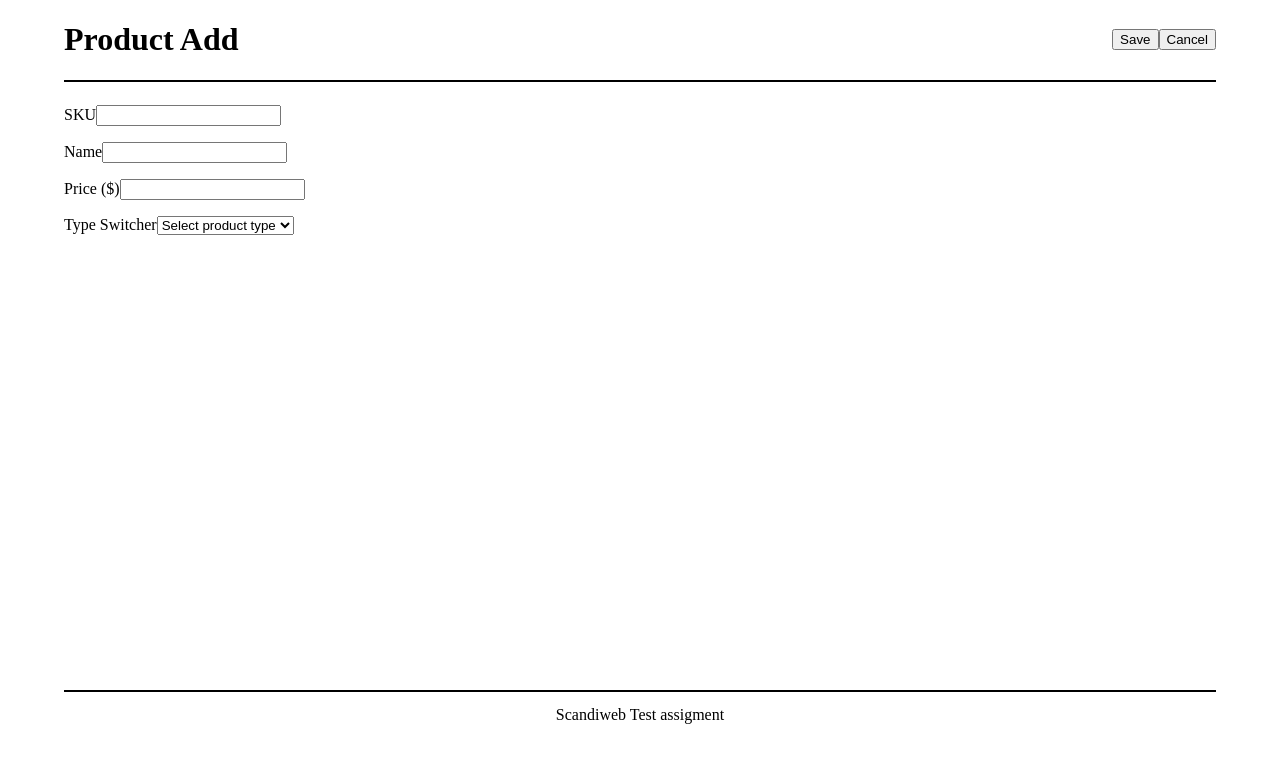
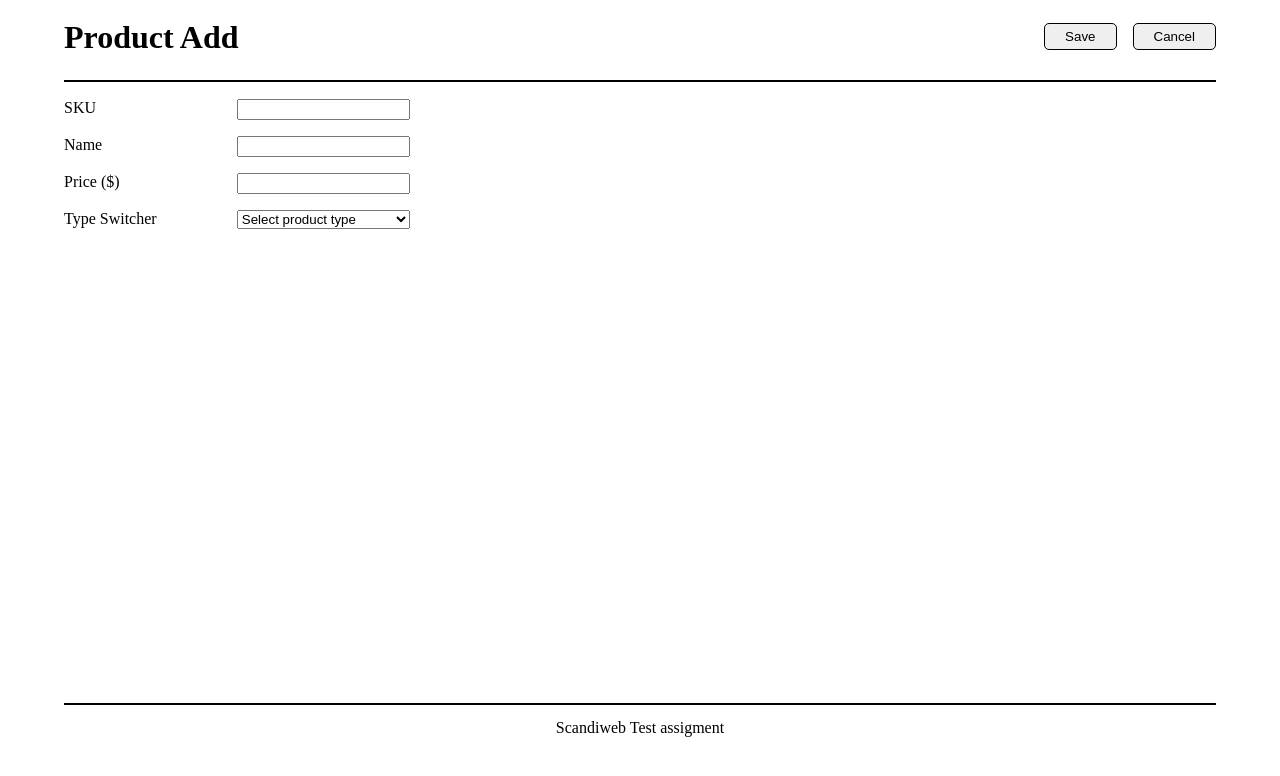
Before and after one commit to ak-hu/scandiweb-test-assignment, a React (Create React App) app in the folder public/: page /add-product in a window 1280 px wide. Shown: the top 776 px of the page. Built offline with nearby package versions, Linux system fonts and the light colour scheme.

Commit message:
styles updated

```diff
--- a/public/src/scss/_variables.scss
+++ b/public/src/scss/_variables.scss
@@ -0,0 +1,4 @@
+$primary_color: #fff;
+$secondary_color: #000;
+
+$base: 5px;
--- a/public/src/scss/styles.scss
+++ b/public/src/scss/styles.scss
@@ -7,6 +7,7 @@ body {
     bottom: 0;
     width: 90%;
     font-size: 1rem;
+    background-color: $primary_color;
 }
 
 button,
@@ -15,43 +16,53 @@ a {
 }
 
 .container {
-    display: flex;
-    flex-direction: column;
+    display: grid;
+    grid-template-rows: 10% 85% 5%;
+}
+
+.header,
+.footer {
+    &::after {
+        position: absolute;
+        content: '';
+        height: calc($base / 2.5);
+        width: 90%;
+        background-color: $secondary_color;
+    }
 }
 
 .header{
     @include flex-center;
     justify-content: space-between;
 
-
-    &--buttons{
+    &__buttons{
         display: flex;
         gap: 1rem;
+
         button{
-            padding: 5px 20px;
-            border-radius: 5px;
-            border: 1px solid #000;
+            padding: $base calc($base * 4);
+            border-radius: $base;
+            border: calc($base / 5) solid $secondary_color;
         }
     }
 
     &::after {
-        position: absolute;
-        content: '';
         top: 10%;
         left: 5%;
-        height: 2px;
-        width: 90%;
-        background-color: #000;
     }
 }
 
-.products-container{
-    flex: 1;
+.content {
+    height: 70vh;
+}
+
+.product-list__wrapper{
     display: grid;
+    gap: 1.5rem;
     grid-template-columns: repeat(4, 1fr);
     grid-template-rows: repeat(3, 1fr);
-    gap: 1rem;
-    margin: 50px 0;
+    margin: calc($base * 5) 0;
+    overflow-y: auto;
 }
 
 
@@ -61,9 +72,9 @@ a {
     justify-content: center;
     flex-direction: column;
     max-width: 100%;
-    padding: 2rem 0 1.5rem 0;
-    border: 1px solid #000;
-    border-radius: 5px;
+    padding: 2.1rem 0;
+    border: calc($base / 5) solid $secondary_color;
+    border-radius: $base;
 
     .delete-checkbox {
         position: absolute;
@@ -73,20 +84,15 @@ a {
     }
 }
 
-
-.content {
-    height: 70vh;
-}
-
 .form {
     display: flex;
     align-items: flex-start;
     flex-direction: column;
     gap: 1rem;
     width: 30%;
-    margin: 25px 0;
+    margin: calc($base * 5) 0;
 
-    .input-wrapper {
+    &__input-wrapper {
         display: grid;
         grid-template-columns: 50% 50%;
         width: 100%;
@@ -98,7 +104,7 @@ a {
                 margin: 0;
             }
             &[type="number"] {
-                -moz-appearance: textfield; /* Firefox */
+                -moz-appearance: textfield;
             }
         }
     }
@@ -109,79 +115,8 @@ a {
     text-align: center;
 
     &::after {
-        position: absolute;
-        content: '';
         top: 0%;
         left: 0%;
-        height: 2px;
         width: 100%;
-        background-color: #000;
     }
 }
-
-$red: #e74c3c;
-$dark-red: #c0392b;
-$white: #fafafa;
-$dark: #424242;
-
-.popup {
-    position: fixed;
-    width: 25rem;
-    height: 10rem;
-    bottom: 20px;
-    right: 20px;
-    z-index: 9999;
-    background-color: $white;
-    box-shadow: 2px 2px 1rem #212121;
-    border-radius: 0.25rem;
-
-    &-message {
-        background-color: $red;
-        height: 7rem;
-        border-radius: 0.25rem 0.25rem 0 0;
-        overflow: hidden;
-        position: relative;
-        font-size: 0.9rem;
-        color: $white;
-
-        &:before {
-            content: "\2716";
-            position: absolute;
-            color: $white;
-            font-size: 10rem;
-            opacity: 0.3;
-            top: -2.5rem;
-            right: -0.5rem;
-        }
-        p {
-            padding: 0.5rem;
-            color: $white;
-        }
-    }
-
-    .action {
-        height: 3rem;
-        line-height: 3rem;
-        width: 100%;
-        position: relative;
-
-        button {
-        position: absolute;
-        right: 1rem;
-        top: 0.8rem;
-        outline: none;
-        border: 0;
-        background-color: $red;
-        width: 5rem;
-        height: 1.5rem;
-        color: $white;
-        text-transform: uppercase;
-        transition: background-color 0.2s ease-in-out;
-        border-radius: 0.25rem;
-
-        &:active {
-            background-color: $dark-red;
-        }
-        }
-    }
-}
```
